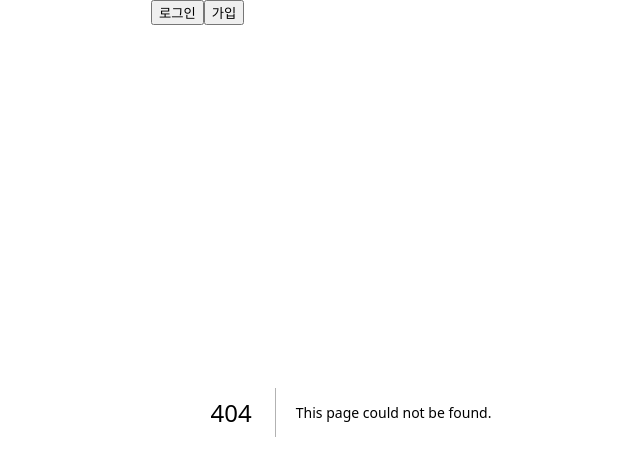
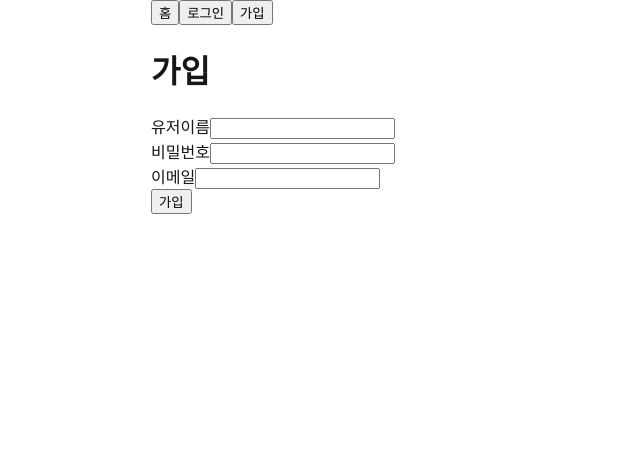
Before and after one commit to ho0116/piggyBank, a Next.js app in the folder frontend/: page /user in a window 1280 px wide. Before the commit this address had no page. Shown: the top 476 px of the page, without its empty margins (289-929 px from the left). Built offline with nearby package versions, Linux system fonts and the light colour scheme.

Commit message:
join & login 수정, navbar

```diff
--- a/frontend/src/app/api.ts
+++ b/frontend/src/app/api/api.ts
@@ -1,5 +1,5 @@
 import axios from "axios";
-import { Users } from "./types";
+import { Users } from "../types";
 
 const piggyApi = axios.create({
   baseURL: process.env.API_URL,
--- a/frontend/src/app/layout.tsx
+++ b/frontend/src/app/layout.tsx
@@ -1,8 +1,9 @@
+// app/layout.tsx (서버 컴포넌트)
 import type { Metadata } from "next";
 import localFont from "next/font/local";
 import "./globals.css";
-import { AuthProvider } from "@/context/AuthContext";
 import Navigation from "@/components/Navigation";
+import Providers from "@/components/Providers";  // 클라이언트 컴포넌트 가져오기
 
 const geistSans = localFont({
   src: "./fonts/GeistVF.woff",
@@ -39,7 +40,7 @@ export default function RootLayout({
       >
         <div id="app-container">
           <Navigation />
-          <AuthProvider>{children}</AuthProvider>
+          <Providers>{children}</Providers>  {/* Providers로 children 감싸기 */}
         </div>
       </body>
     </html>
--- a/frontend/src/app/auth/login/page.tsx
+++ b/frontend/src/app/user/page.tsx
@@ -1,19 +1,17 @@
+"use client";
 import { FormEvent, useState } from "react";
-import { Users } from "../../types";
+import { Users } from "../types";
 import { useMutation } from "@tanstack/react-query";
-import { join, login } from "../../api";
-import { useRouter } from "next/router"; // Next.js의 useRouter
-import useAuth from "../../hooks/useAuth";
+import { useRouter } from "next/navigation";
+import { join } from "../api/api";
 
-export default function LoginForm({ isJoin = false }: { isJoin?: boolean }) {
+export default function JoinForm() {
   const [users, setUsers] = useState<Users>({
     username: "",
     password: "",
     email: "",
   });
   const router = useRouter();
-  const { setUser } = useAuth();
-
   const joinMutation = useMutation({
     mutationFn: join,
     onSuccess: () => {
@@ -25,30 +23,14 @@ export default function LoginForm({ isJoin = false }: { isJoin?: boolean }) {
     },
   });
 
-  const loginMutation = useMutation({
-    mutationFn: login,
-    onSuccess: () => {
-      alert("로그인 성공!");
-      setUser(users);
-      router.push("/");
-    },
-    onError: () => {
-      alert("로그인 실패!");
-    },
-  });
-
   const handleSubmit = (e: FormEvent<HTMLFormElement>) => {
     e.preventDefault();
-    if (isJoin) {
-      joinMutation.mutate(users);
-      return;
-    }
-    loginMutation.mutate(users);
+    joinMutation.mutate(users);
   };
 
   return (
     <div className="max-w-lg mx-auto p-6">
-      <h1 className="text-3xl font-bold mb-6">{isJoin ? "가입" : "로그인"}</h1>
+      <h1 className="text-3xl font-bold mb-6">가입</h1>
       <form onSubmit={handleSubmit}>
         <div className="mb-4">
           <label htmlFor="username" className="block text-sm font-medium">
@@ -59,9 +41,7 @@ export default function LoginForm({ isJoin = false }: { isJoin?: boolean }) {
             type="text"
             name="username"
             value={users.username}
-            onChange={(e) =>
-              setUsers({ ...users, username: e.target.value })
-            }
+            onChange={(e) => setUsers({ ...users, username: e.target.value })}
             required
             className="w-full px-3 py-2 border border-gray-300 rounded-md mt-1 focus:outline-none focus:ring-2 focus:ring-blue-500"
           />
@@ -75,9 +55,21 @@ export default function LoginForm({ isJoin = false }: { isJoin?: boolean }) {
             type="password"
             name="password"
             value={users.password}
-            onChange={(e) =>
-              setUsers({ ...users, password: e.target.value })
-            }
+            onChange={(e) => setUsers({ ...users, password: e.target.value })}
+            required
+            className="w-full px-3 py-2 border border-gray-300 rounded-md mt-1 focus:outline-none focus:ring-2 focus:ring-blue-500"
+          />
+        </div>
+        <div className="mb-4">
+          <label htmlFor="email" className="block text-sm font-medium">
+            이메일
+          </label>
+          <input
+            id="email"
+            type="email"
+            name="email"
+            value={users.email}
+            onChange={(e) => setUsers({ ...users, email: e.target.value })}
             required
             className="w-full px-3 py-2 border border-gray-300 rounded-md mt-1 focus:outline-none focus:ring-2 focus:ring-blue-500"
           />
@@ -86,7 +78,7 @@ export default function LoginForm({ isJoin = false }: { isJoin?: boolean }) {
           type="submit"
           className="w-full bg-blue-500 text-white py-2 rounded-md hover:bg-blue-600 transition-colors"
         >
-          {isJoin ? "가입" : "로그인"}
+          가입
         </button>
       </form>
     </div>
--- a/frontend/src/components/Navigation.tsx
+++ b/frontend/src/components/Navigation.tsx
@@ -1,5 +1,5 @@
 "use client";
-import { useRouter } from "next/router";
+import { useRouter } from "next/navigation";
 
 export default function Navigation() {
   const router = useRouter();
@@ -7,8 +7,9 @@ export default function Navigation() {
   return (
     <nav>
       <div>
-      <button onClick={() => router.push("/auth/login")}>로그인</button>
-        <button onClick={() => router.push("/auth/join")}>가입</button>
+        <button onClick={() => router.push("/")}>홈</button>
+        <button onClick={() => router.push("/login")}>로그인</button>
+        <button onClick={() => router.push("/user")}>가입</button>
       </div>
     </nav>
   );
--- /dev/null
+++ b/frontend/src/components/Providers.tsx
@@ -0,0 +1,14 @@
+"use client";
+import { QueryClient, QueryClientProvider } from "@tanstack/react-query";
+import { ReactNode, useState } from "react";
+import { AuthProvider } from "@/context/AuthContext";
+
+export default function Providers({ children }: { children: ReactNode }) {
+  const [queryClient] = useState(() => new QueryClient());
+
+  return (
+    <QueryClientProvider client={queryClient}>
+      <AuthProvider>{children}</AuthProvider>
+    </QueryClientProvider>
+  );
+}
```
Also changed, not shown: frontend/package.json (+6 -5 lines), frontend/src/app/login/page.tsx (renamed from frontend/src/app/auth/join/page.tsx, +15 -33 lines), 1 other file (tests, documents, lock files or other folders).
